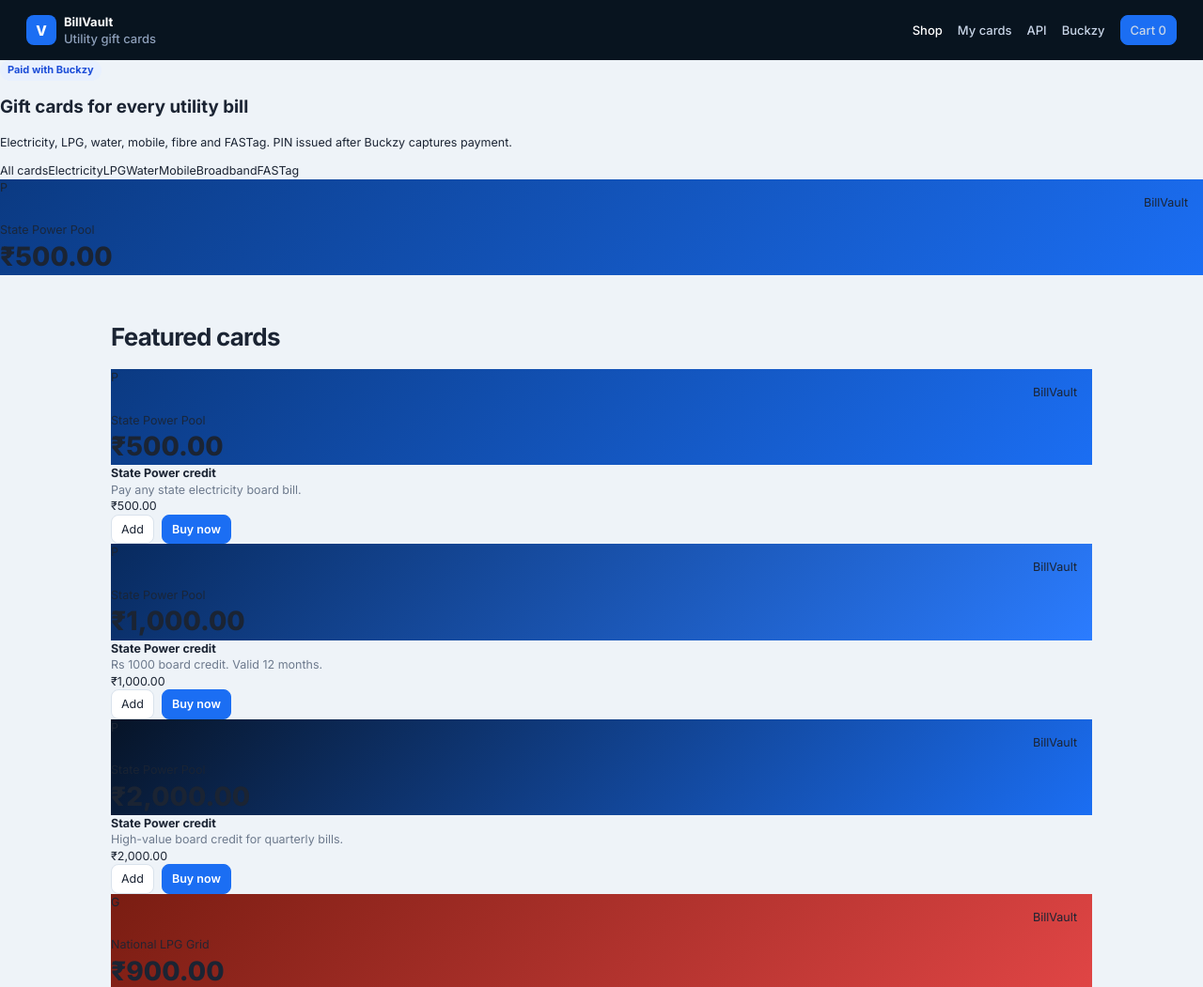
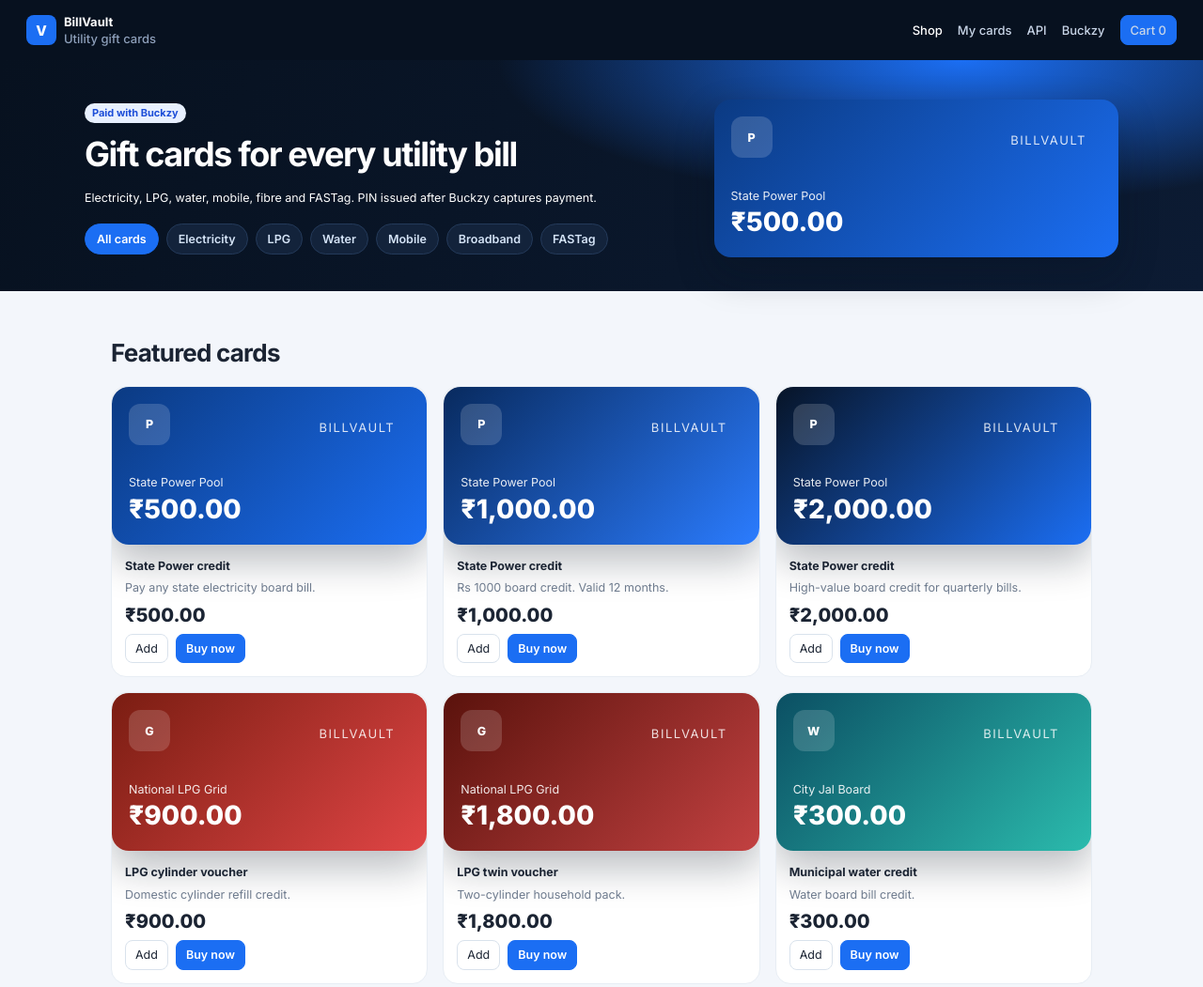
Before and after one commit to circleone69/swiftcode-sandbox, a plain HTML site: page store.html in a window 1280 px wide. Shown: the top 1051 px of the page at 94% size. Drawn offline with Linux system fonts and the light colour scheme.

Commit message:
Load BillVault store CSS

```diff
--- a/store.html
+++ b/store.html
@@ -5,6 +5,7 @@
   <meta name="viewport" content="width=device-width, initial-scale=1.0" />
   <title>BillVault · Utility gift cards</title>
   <link rel="stylesheet" href="css/styles.css" />
+  <link rel="stylesheet" href="css/store.css" />
 </head>
 <body class="bv-body">
   <header class="site-nav bv-nav">
```
